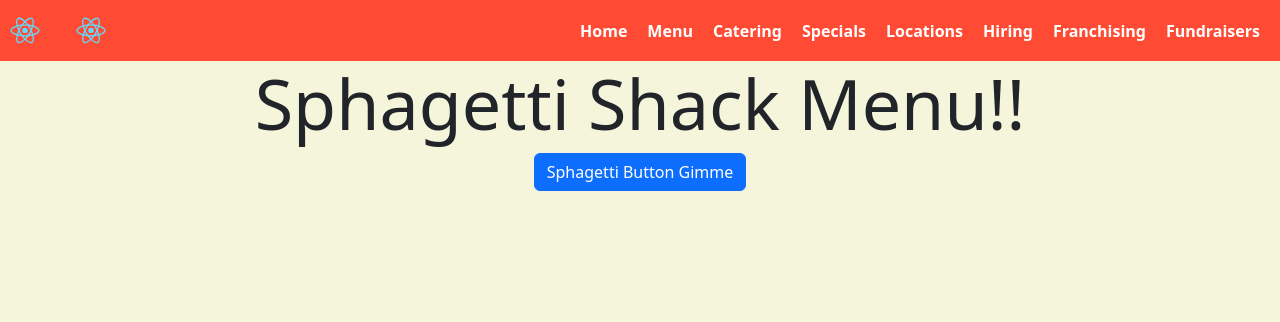
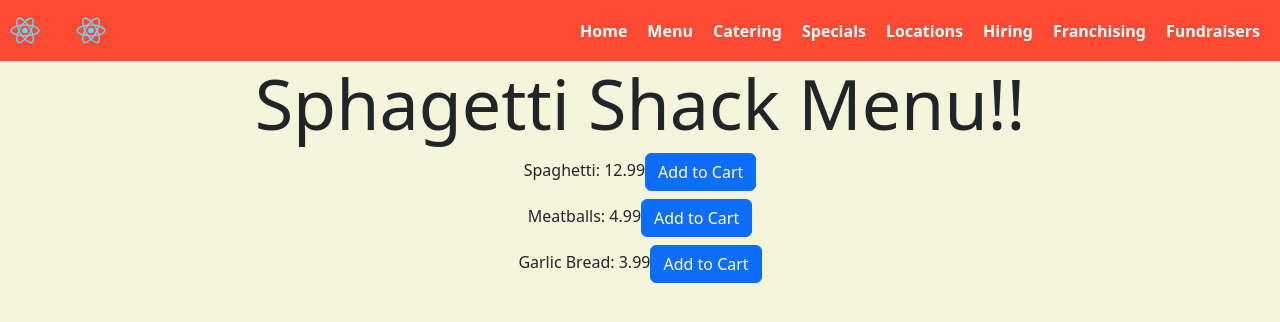
Before and after one commit to schmi150/spaghetti-shack, a React (Create React App) app: page /menu in a window 1280 px wide. Shown: the top 322 px of the page. Built offline with nearby package versions, Linux system fonts and the light colour scheme.

Commit message:
Proved add to cart functionality

```diff
--- a/src/components/Cart.js
+++ b/src/components/Cart.js
@@ -1,6 +1,10 @@
 import React from "react";
+import { useSelector, useDispatch, useStore } from "react-redux";
 
 function Cart() {
+  let selector = useSelector((state) => state.cart);
+  const store = useStore();
+  console.log(store.getState().cart);
   return (
     <div>
       <h1>Sphagetti Shack Catering!!!</h1>
--- a/src/components/Menu.js
+++ b/src/components/Menu.js
@@ -1,5 +1,5 @@
-import React from "react";
-import { Button } from "react-bootstrap";
+import React, { useState } from "react";
+import { Button, Form } from "react-bootstrap";
 import { useSelector, useDispatch, useStore } from "react-redux";
 import { addToCart } from "../actions/cartActions";
 
@@ -7,9 +7,32 @@ function Menu() {
   const dispatch = useDispatch();
   let selector = useSelector((state) => state.cart);
   const store = useStore();
+  // cont[(index, setIndex)] = useState("");
+  const menu_items = [
+    {
+      item: "Spaghetti",
+      price: 12.99,
+    },
+    {
+      item: "Meatballs",
+      price: 4.99,
+    },
+    {
+      item: "Garlic Bread",
+      price: 3.99,
+    },
+  ];
 
-  const handleClick = () => {
-    dispatch(addToCart({ menu_item: "spaghetti", menu_price: 12.99 }));
+  const handleClick = (e) => {
+    e.preventDefault();
+    const index = e.target.elements[0].name.substring(5);
+    console.log(e.target.elements[0].name.substring(5));
+    dispatch(
+      addToCart({
+        menu_item: menu_items[index].item,
+        menu_price: menu_items[index].price,
+      })
+    );
 
     selector = store.getState().cart;
     console.log(selector);
@@ -19,7 +42,22 @@ function Menu() {
     <div>
       <h1>Sphagetti Shack Menu!!</h1>
       <div>
-        <Button onClick={handleClick}>Sphagetti Button Gimme</Button>
+        {menu_items.map((menuItem, i) => {
+          return (
+            <Form onSubmit={handleClick} key={i}>
+              <Form.Group controlid={"menu_item_" + i}>
+                <Form.Label>
+                  {menuItem.item + ": " + menuItem.price}
+                  <Button type="submit" name={"item_" + i}>
+                    Add to Cart
+                  </Button>
+                </Form.Label>
+              </Form.Group>
+            </Form>
+          );
+        })}
+
+        {/* <Button onClick={handleClick}>Sphagetti Button Gimme</Button> */}
       </div>
     </div>
   );
--- a/src/reducers/cartReducer.js
+++ b/src/reducers/cartReducer.js
@@ -8,7 +8,6 @@ const cartReducer = (state = [], action) => {
         menu_price: action.payload.menu_price,
       });
       state = temp_state;
-      console.log(state);
       return state;
     case "REMOVE_FROM_CART":
       state.splice(action.payload.index, 1);
```
